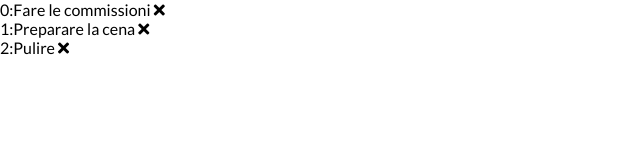
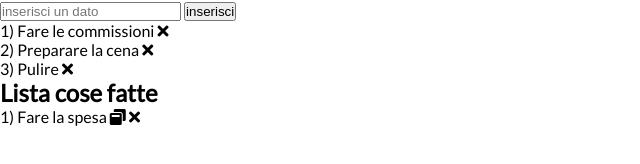
Before and after one commit to Simone-ortu/vue-todolist, a plain HTML site: page index.html in a window 1280 px wide. Both pictures are taken after a click on the icon 111 px from the left and 10 px from the top of the page. Shown: the whole page, without its empty margins (0-640 px from the left). Drawn offline with nearby package versions, Linux system fonts and the light colour scheme.

Commit message:
Script base finito

```diff
--- a/index.html
+++ b/index.html
@@ -21,15 +21,26 @@
         </div>
 
         <div class="new-todo">
+            <input type="text" @keyup.enter= 'addTodo' v-model='newTodo' placeholder="inserisci un dato">
+            <button @click='addTodo'>inserisci</button>
 
         </div>
         <div class="todos-container">
             <ul v-if='todos.length > 0'>
-                <li v-for='(todo, index) in todos'>{{index + ':'+todo}}
-                    <i class="fas fa-times" @click =  'deleteTodo(index)':title = 'index'></i>
+                <li v-for='(todo, index) in todos'>{{index + 1 +') '+todo}}
+                    <i class="fas fa-times" @click='deleteTodo(index)' :title='index'></i>
                 </li>
             </ul>
             <h3 v-else>Hai finito le cose da fare, rilassati!</h3>
+        </div>
+        <h2>Lista cose fatte</h2>
+        <div class="todos-container">
+            <ul>
+                <li v-for='(todo, index) in todosDelete'>{{index + 1 +') '+todo}}
+                    <i class="fas fa-window-restore" @click='restoreTodo(index)'></i>
+                    <i class="fas fa-times"></i>
+                </li>
+            </ul>
         </div>
     </div>
 
--- a/js/script.js
+++ b/js/script.js
@@ -1,7 +1,8 @@
 var app = new Vue({
-    el:'#app',
-    data:{
-        todos:[
+    el: '#app',
+    data: {
+        newTodo:'',
+        todos: [
             'Fare la spesa',
             'Fare le commissioni',
             'Preparare la cena',
@@ -9,11 +10,23 @@ var app = new Vue({
         ],
         todosDelete: []
     },
-    methods:{
-        deleteTodo(index){
-            this.todos.splice(index,1)
-            this.todosDelete.push(this.todos[index])
+    methods: {
+        addTodo(){
+            if(this.newTodo.length < 4){
+                alert('la lunghezza deve essere maggiore di 3 caratteri')
+            }else{
+            this.todos.push(this.newTodo);
+            this.newTodo='';}
 
+        },
+        deleteTodo(index) {
+            this.todosDelete.push(this.todos[index]);
+            this.todos.splice(index, 1);
+
+        },
+        restoreTodo(index){
+            this.todos.push(this.todosDelete[index]);
+            this.todosDelete.splice(index,1)
         }
     }
 
```
